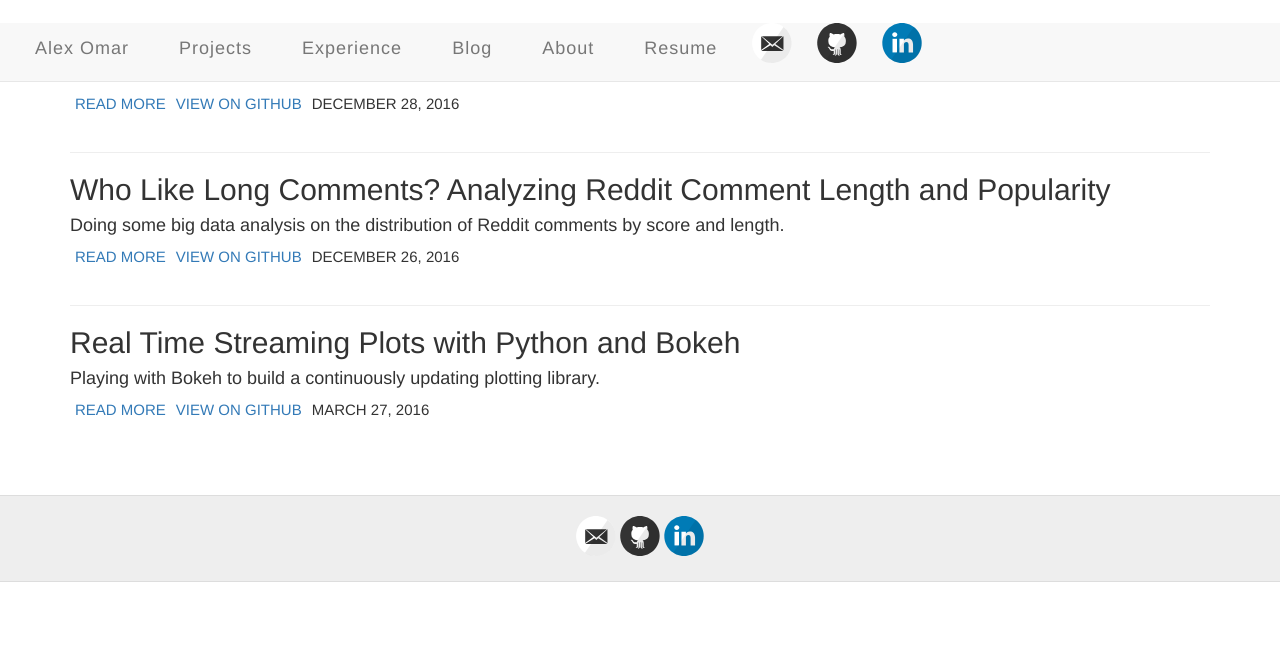
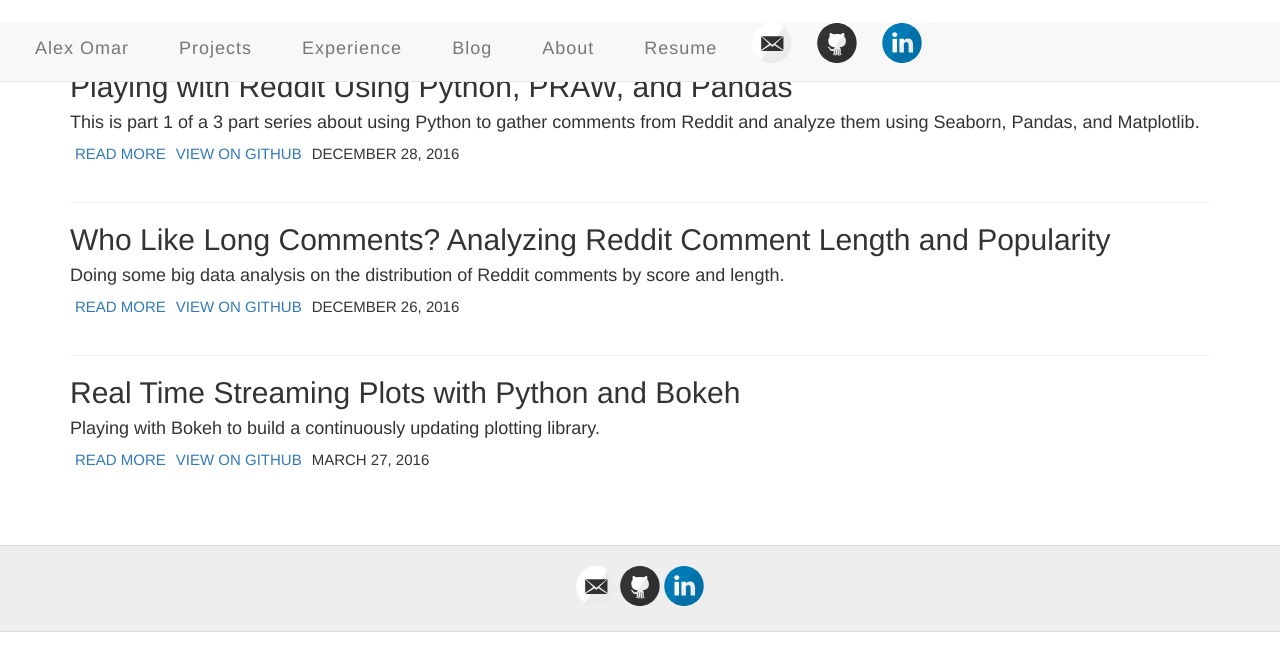
Before and after one commit to atomar94/atomar94.github.io, a Jekyll site: the page built from index.html, in a window 1280 px wide. Shown: the top 671 px of the page. Built offline with Jekyll 4.4.1, drawn with Linux system fonts in a browser that asks for light colours.

Commit message:
tryingt o remove some extra whitespace

```diff
--- a/_layouts/default.html
+++ b/_layouts/default.html
@@ -17,8 +17,8 @@
   </head>
 
   <body>
-    <div class="container">
-      <nav class="navbar navbar-fixed-top navbar-default nav-buffer-masthead">
+    <div class="nav-buffer-masthead">
+      <nav class="navbar navbar-fixed-top navbar-default ">
         <a class="navbar-brand" href="#">Alex Omar</a>
         <ul class="nav navbar-nav">
           <li class="nav-item">
```
